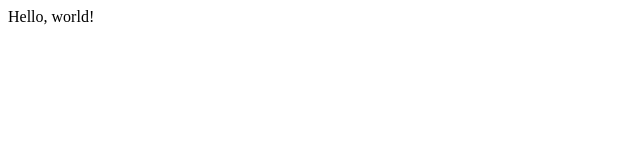
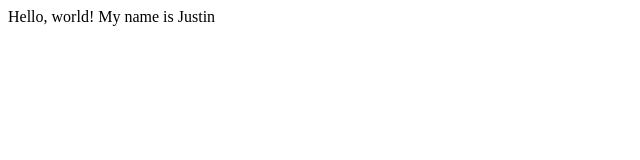
Before and after one commit to jpal91/test-terraform, a plain HTML site: page index.html in a window 1280 px wide. Shown: the whole page, without its empty margins (0-640 px from the left). Drawn offline with Linux system fonts and the light colour scheme.

Commit message:
updated back end

```diff
--- a/index.html
+++ b/index.html
@@ -1,6 +1,6 @@
 <!DOCTYPE html>
 <html>
     <body>
-        <div>Hello, world!</div>
+        <div>Hello, world! My name is Justin</div>
     </body>
 </html>
```
Also changed, not shown: 2 other files.
